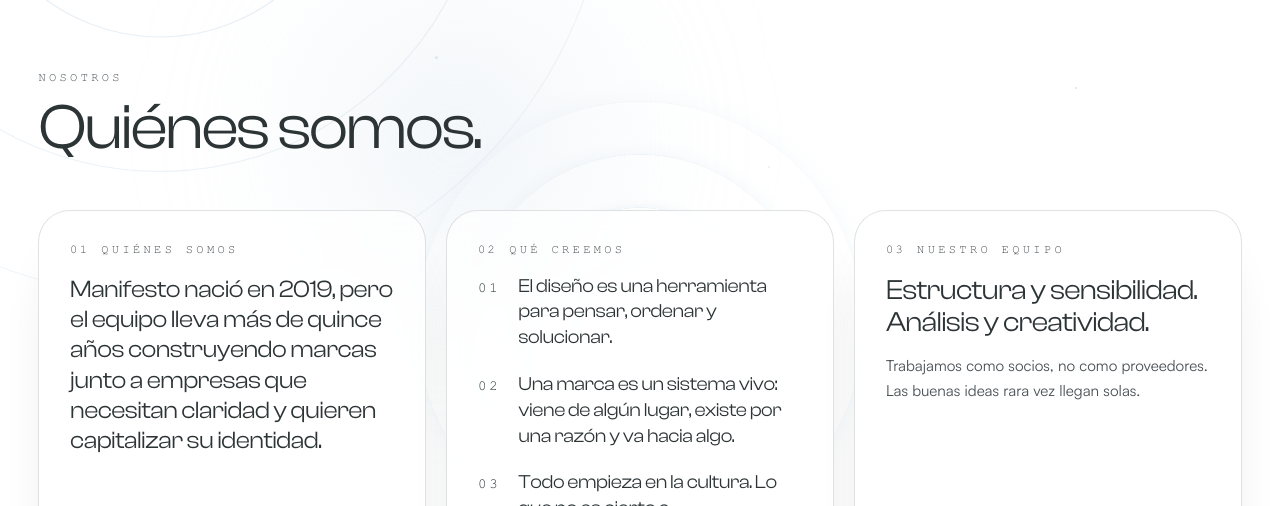
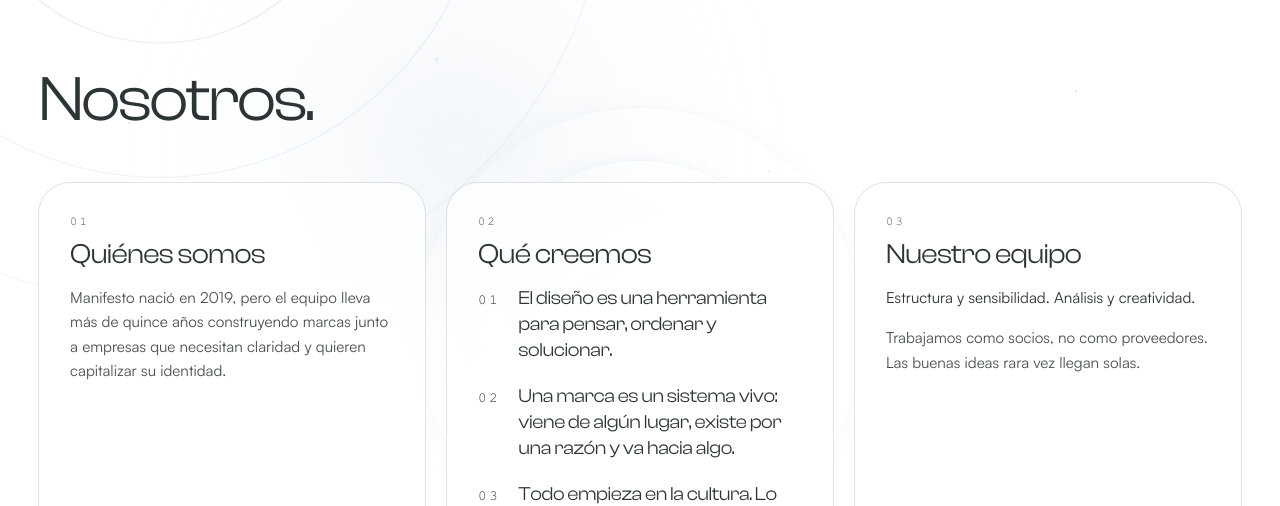
Before and after one commit to Manifesto-webs/ManifestoWeb, a Next.js app: page /nosotros in a window 1280 px wide. Shown: the part 159-665 px from the top of the page. Built offline with nearby package versions, Linux system fonts and the light colour scheme; no server answers.

Commit message:
style(nosotros): titulos de tarjeta en display, sin rotulo chico ni sombras

```diff
--- a/components/landing/Somos.tsx
+++ b/components/landing/Somos.tsx
@@ -29,10 +29,9 @@
       borderColor: on ? "rgba(45,52,54,0.45)" : "rgba(45,52,54,0.14)",
       transform: on ? "translateY(-6px)" : "translateY(0)",
       opacity: hover !== null && !on ? 0.6 : 1,
-      /* Las sombras eran corinto. Van en el slate del fondo espacial. */
-      boxShadow: on
-        ? "0 40px 80px -40px rgba(40,46,50,0.5), inset 0 0 0 1px rgba(45,52,54,0.06)"
-        : "0 30px 60px -45px rgba(40,46,50,0.45)",
+      /* Sin sombra: las tarjetas se distinguen por el borde y por el
+         desplazamiento al pasar el puntero. */
+      boxShadow: "none",
     };
   };
 
@@ -54,12 +53,11 @@
           se ven. */}
       <MagicRings color="#d6e2ed" tone="light" />
 
-      <Reveal className="relative z-10 mb-[clamp(2.5rem,4vw,4rem)] flex flex-col gap-3">
-        <span className="font-mono text-xs uppercase tracking-[0.28em] text-ink-700">
-          Nosotros
-        </span>
+      {/* Sin el rótulo chico: decía "Nosotros" justo encima del titular que
+          dice lo mismo en grande. */}
+      <Reveal className="relative z-10 mb-[clamp(2.5rem,4vw,4rem)]">
         <h2 className="m-0 max-w-[22ch] font-display text-[clamp(2rem,5vw,5rem)] font-normal leading-[0.95] tracking-[-0.035em] text-ink-900 text-balance">
-          Quiénes somos.
+          Nosotros.
         </h2>
       </Reveal>
 
@@ -75,8 +73,10 @@
             style={cardStyle(0)}
           >
             <Marca on={hover === 0} />
-            <CardKicker id="01" on={hover === 0} label="Quiénes somos" />
-            <p className="m-0 max-w-[36ch] font-display text-[clamp(1.25rem,1.9vw,1.75rem)] font-normal leading-[1.25] tracking-[-0.02em] text-ink-900 text-pretty">
+            <CardHead id="01" on={hover === 0} title="Quiénes somos" />
+            {/* En texto de cuerpo: el peso display ahora lo lleva el título,
+                y dos bloques grandes seguidos se pelean. */}
+            <p className="m-0 max-w-[38ch] text-[clamp(0.95rem,1.05vw,1.1rem)] leading-[1.6] text-ink-700 text-pretty">
               Manifesto nació en 2019, pero el equipo lleva más de quince años
               construyendo marcas junto a empresas que necesitan claridad y
               quieren capitalizar su identidad.
@@ -93,7 +93,7 @@
             style={cardStyle(1)}
           >
             <Marca on={hover === 1} />
-            <CardKicker id="02" on={hover === 1} label="Qué creemos" />
+            <CardHead id="02" on={hover === 1} title="Qué creemos" />
             <Creencias compact tone="light" />
           </article>
         </Reveal>
@@ -107,8 +107,11 @@
             style={cardStyle(2)}
           >
             <Marca on={hover === 2} />
-            <CardKicker id="03" on={hover === 2} label="Nuestro equipo" />
-            <p className="m-0 max-w-[26ch] font-display text-[clamp(1.4rem,2.2vw,2.1rem)] font-normal leading-[1.15] tracking-[-0.025em] text-ink-900 text-pretty">
+            <CardHead id="03" on={hover === 2} title="Nuestro equipo" />
+            {/* Esta frase tenía la tipografía display; ahora esa la lleva el
+                título de la tarjeta, así que baja a cuerpo. Queda en ink-900
+                para que siga leyéndose antes que el cierre. */}
+            <p className="m-0 max-w-[38ch] text-[clamp(0.95rem,1.05vw,1.1rem)] leading-[1.6] text-ink-900 text-pretty">
               Estructura y sensibilidad. Análisis y creatividad.
             </p>
             {/* El documento pide cambiar este cierre para no repetir la frase
@@ -141,18 +144,25 @@
   );
 }
 
-function CardKicker({ id, label, on }: { id: string; label: string; on: boolean }) {
+/**
+ * Cabecera de tarjeta: el número y el título.
+ *
+ * El título va en la tipografía display que antes solo tenía "Estructura y
+ * sensibilidad. Análisis y creatividad." — es la que se pidió para los tres.
+ * Antes el título era el mismo rótulo mono chico del resto del sitio.
+ */
+function CardHead({ id, title, on }: { id: string; title: string; on: boolean }) {
   return (
-    <div className="flex items-baseline gap-3">
+    <div className="flex flex-col gap-2">
       <span
         className="font-mono text-xs tabular-nums tracking-[0.2em] transition-colors duration-500"
         style={{ color: on ? "#2D3436" : "#4A5054" }}
       >
         {id}
       </span>
-      <span className="font-mono text-xs uppercase tracking-[0.28em] text-ink-700">
-        {label}
-      </span>
+      <h3 className="m-0 max-w-[20ch] font-display text-[clamp(1.4rem,2.2vw,2.1rem)] font-normal leading-[1.15] tracking-[-0.025em] text-ink-900 text-pretty">
+        {title}
+      </h3>
     </div>
   );
 }
```
